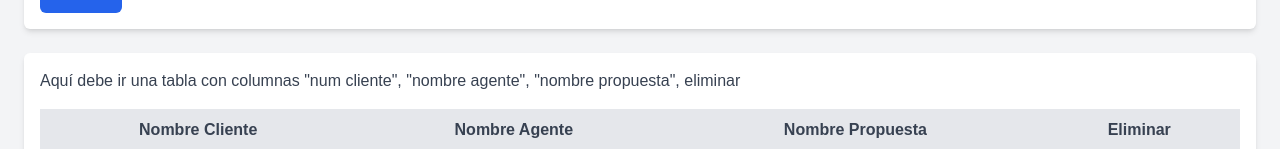
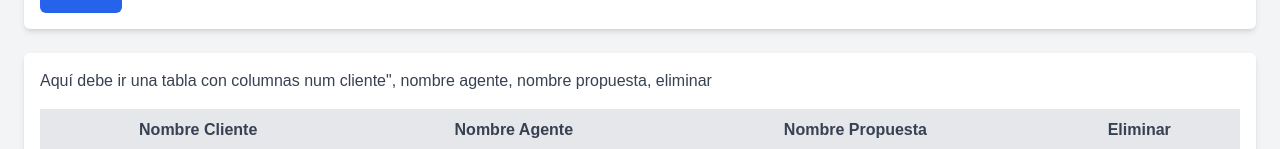
Before and after one commit to frankgimeno3/p3props, a Next.js app: page /home/propuestas in a window 1280 px wide. Shown: the part 253-402 px from the top of the page. Built offline with nearby package versions, Linux system fonts and the light colour scheme.

Commit message:
quotes fuera

```diff
--- a/src/app/home/propuestas/page.tsx
+++ b/src/app/home/propuestas/page.tsx
@@ -39,7 +39,7 @@ const Propuestas: FC<PropuestasProps> = () => {
       {/* Tabla de Resultados */}
       <div className="bg-white p-4 shadow-md rounded-md">
         <p className="text-gray-700 mb-4">
-          Aquí debe ir una tabla con columnas "num cliente", "nombre agente", "nombre propuesta", eliminar
+          Aquí debe ir una tabla con columnas num cliente", nombre agente, nombre propuesta, eliminar
         </p>
         <table className="w-full table-auto border-collapse">
           <thead>
```
